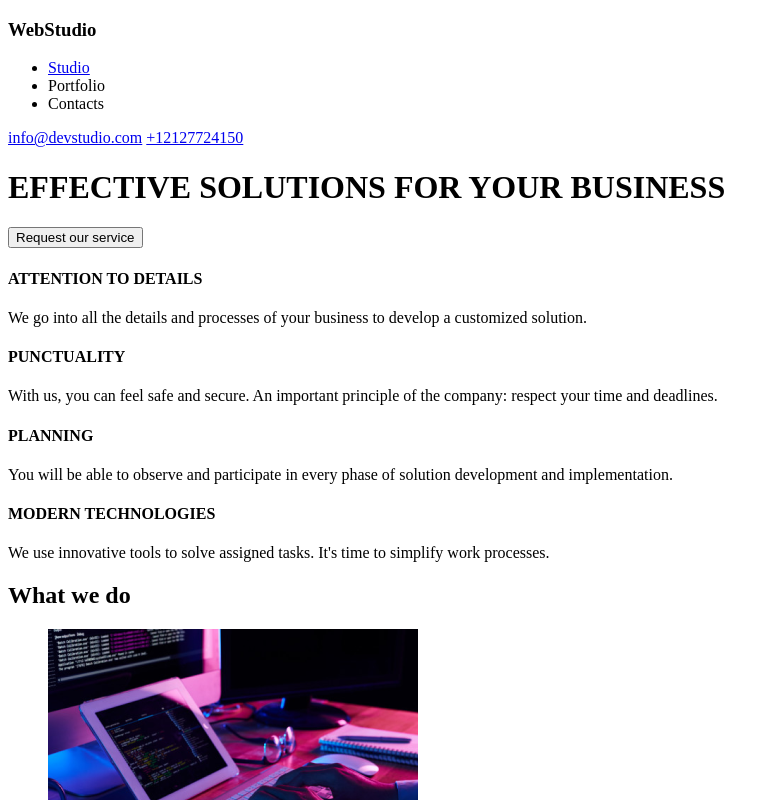
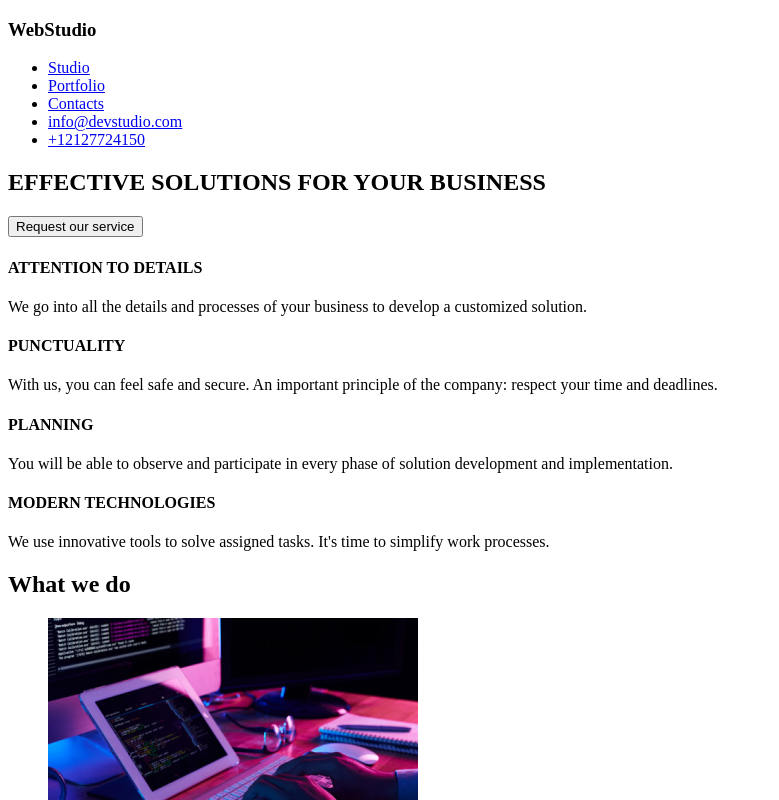
Before and after one commit to misurnova/goit-markup-hw-01, a plain HTML site: page index.html in a window 1280 px wide. Shown: the top 800 px of the page, without its empty margins (0-779 px from the left). Drawn offline with Linux system fonts and the light colour scheme.

Commit message:
update tema 1

```diff
--- a/index.html
+++ b/index.html
@@ -5,21 +5,22 @@
     <title>Homework 1</title>
   </head>
   <body>
-    <div>
+    <header>
       <h3>WebStudio</h3>
       <ul>
         <li><a href="#Studio">Studio</a></li>
-        <li>Portfolio</li>
-        <li>Contacts</li>
+        <li><a href="Portfolio">Portfolio</a></li>
+        <li><a href="Contacts">Contacts</a></li>
+        <li><a href="mailto:info@devstudio.com">info@devstudio.com</a></li>
+        <li><a href="tel:+12127724150">+12127724150</a></li>
       </ul>
-    </div>
-    <div>
-      <a href="mailto:info@devstudio.com">info@devstudio.com</a>
-      <a href="tel:+12127724150">+12127724150</a>
-    </div>
+    </header>
+    <main>
+      <section>
         <h1>EFFECTIVE SOLUTIONS FOR YOUR BUSINESS</h1>
         <button>Request our service</button>
-
+      </section>
+      <section>
         <h4>ATTENTION TO DETAILS</h4>
         <p>
           We go into all the details and processes of your business to develop a
@@ -43,42 +44,40 @@
           We use innovative tools to solve assigned tasks. It's time to simplify
           work processes.
         </p>
-    <div>
+      </section>
+      <section>
         <h2>What we do</h2>
         <ul>
           <li><img src="images/box 1.png" alt="coding photo" /></li>
           <li><img src="images/box 2.png" alt="mobile photo" /></li>
           <li><img src="images/box 3.png" alt="application photo" /></li>
         </ul>
-    </div>
-    <div>
-      <h2>Out team</h2>
+      </section>
+      <section>
+        <h2>Our team</h2>
         <ul>
           <li>
             <img src="images/Christopher Walker.png" alt="Christopher Walker" />
             <h3>Christopher Walker</h3>
             <p>Product Designer</p>
           </li>
-
           <li>
             <img src="images/Kylie Evans.png" alt="Kylie Evans" />
             <h3>Kylie Evans</h3>
             <p>Frontend Developer</p>
           </li>
-
           <li>
             <img src="images/Ryan Harris.png" alt="Ryan Harris" />
             <h3>Ryan Harris</h3>
             <p>Marketing</p>
           </li>
-
           <li>
             <img src="images/Tyler Moore.png" alt="Tyler Moore" />
             <h3>Tyler Moore</h3>
             <p>UI Designer</p>
           </li>
         </ul>
-    </div>
+      </section>
       <footer>
         <h3>WebStudio</h3>
         <address>
@@ -89,5 +88,6 @@
           </ul>
         </address>
       </footer>
+    </main>
   </body>
 </html>
```
Lines whose indentation alone changed are shown as unchanged.
